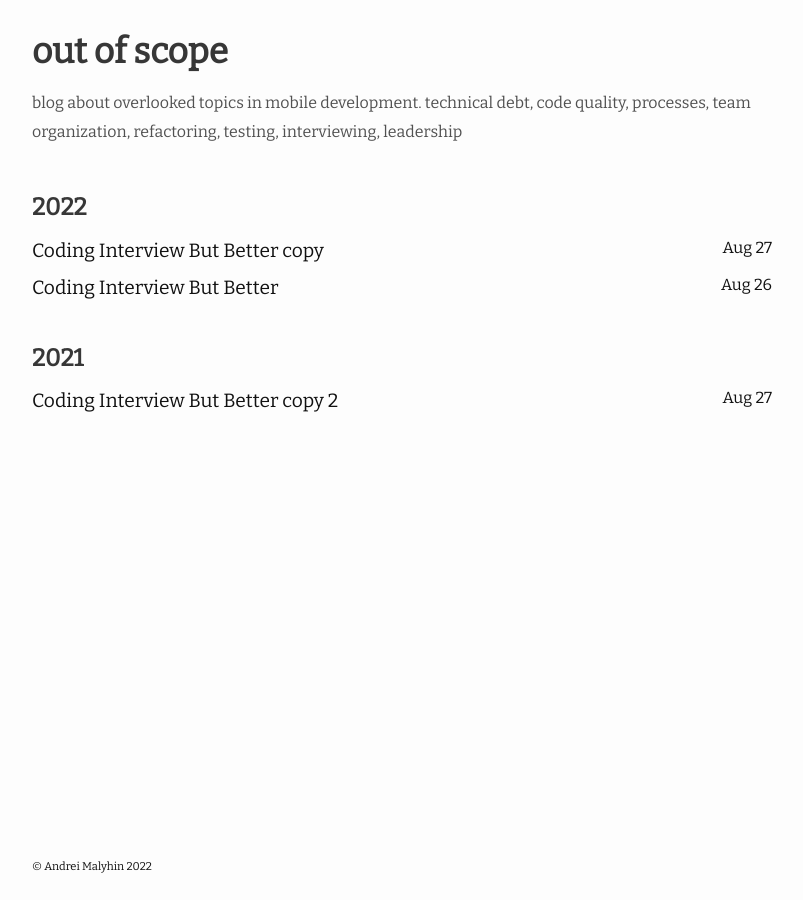
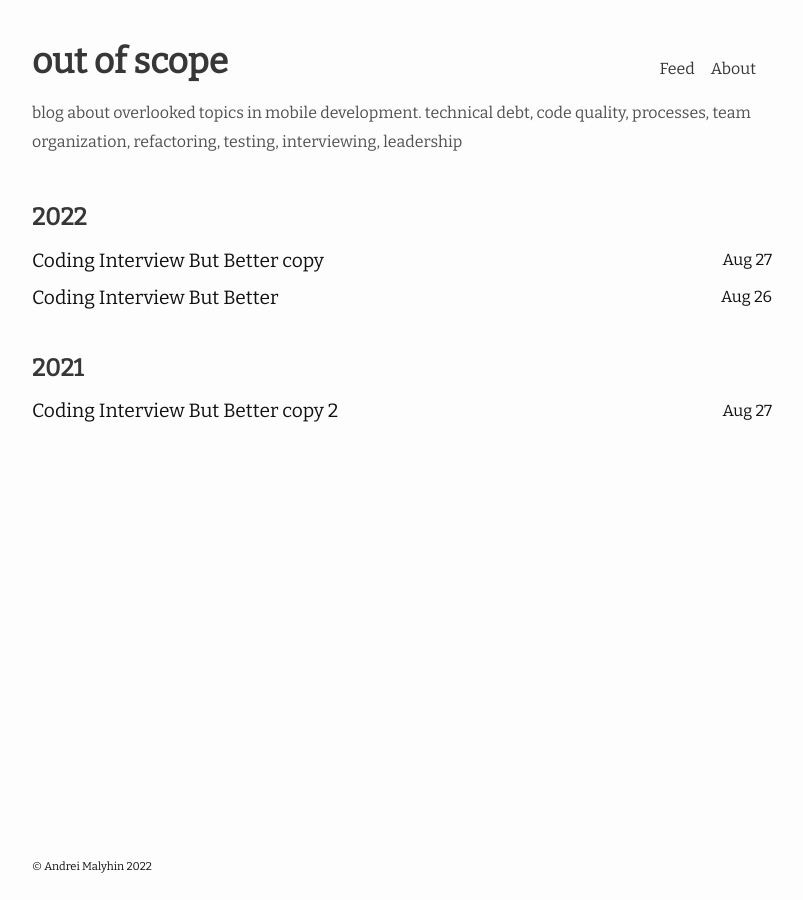
Before and after one commit to AndrewMalyhin/outofscope, a Jekyll site: the page built from index.markdown, in a window 1280 px wide. Shown: the whole page, without its empty margins (238-1041 px from the left). Built offline with Jekyll 4.4.1, drawn with Linux system fonts in a browser that asks for light colours; nearby versions of some CDN libraries.

Commit message:
Added feed and about elems

```diff
--- a/_layouts/home.html
+++ b/_layouts/home.html
@@ -6,8 +6,14 @@ layout: default
   <head>
       <title>{{ site.title }}</title>
   </head>
-  <div class="home-title">
+  <div class="home-title flex-container">
     <p class="home-heading">{{ site.title }}</p>
+    <div class="flex-container">
+      <a class="menu-item">Feed</a>
+      <a class="menu-item">About</a>
+    </div>
+  </div>
+  <div>
     <p class="home-sub-heading">{{- site.description | escape -}}</p>
   </div>
 
@@ -28,7 +34,7 @@ layout: default
             {{ post.title}}
           </a>
           {%- assign date_format = site.moving.date_format | default: "%b %-d" -%}
-          <span class="post-date" style="align-self: right">
+          <span class="post-date" style="align-self: center">
             {{ post.date | date: date_format | escape }}
           </span>
         </div>
--- a/_sass/moving/_layout.scss
+++ b/_sass/moving/_layout.scss
@@ -142,15 +142,15 @@
 }
 
 .home-title {
-  margin-top: -10px;
+  margin-top: 0px;
 }
 
 .home-heading {
   font-weight: 1000;
+  align-self: center;
   color: lighten($text-color, 15%);
 
   @media (max-width: 500px) {
-    margin-top: 20px;
     @include relative-font-size(1.7);
   }
 
@@ -166,6 +166,17 @@
   }
 
   @include relative-font-size(1);
+}
+
+.menu-item {
+  align-self: center;
+  margin-right: 1rem;
+  color: lighten($text-color, 15%);
+  text-decoration: none;
+  &:hover {
+    color: $text-color;
+    text-decoration: underline;
+  }
 }
 
 .post-list {
```
